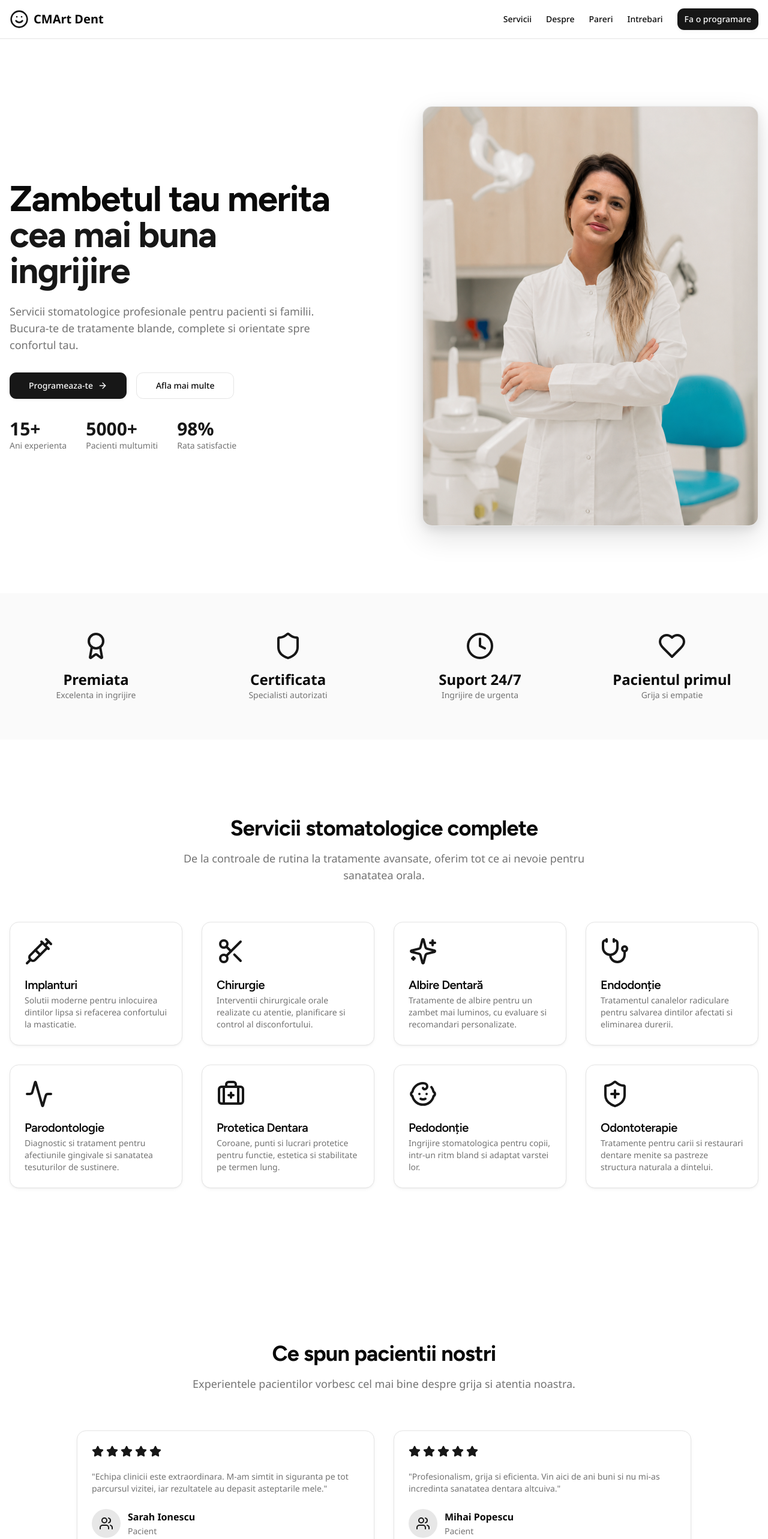
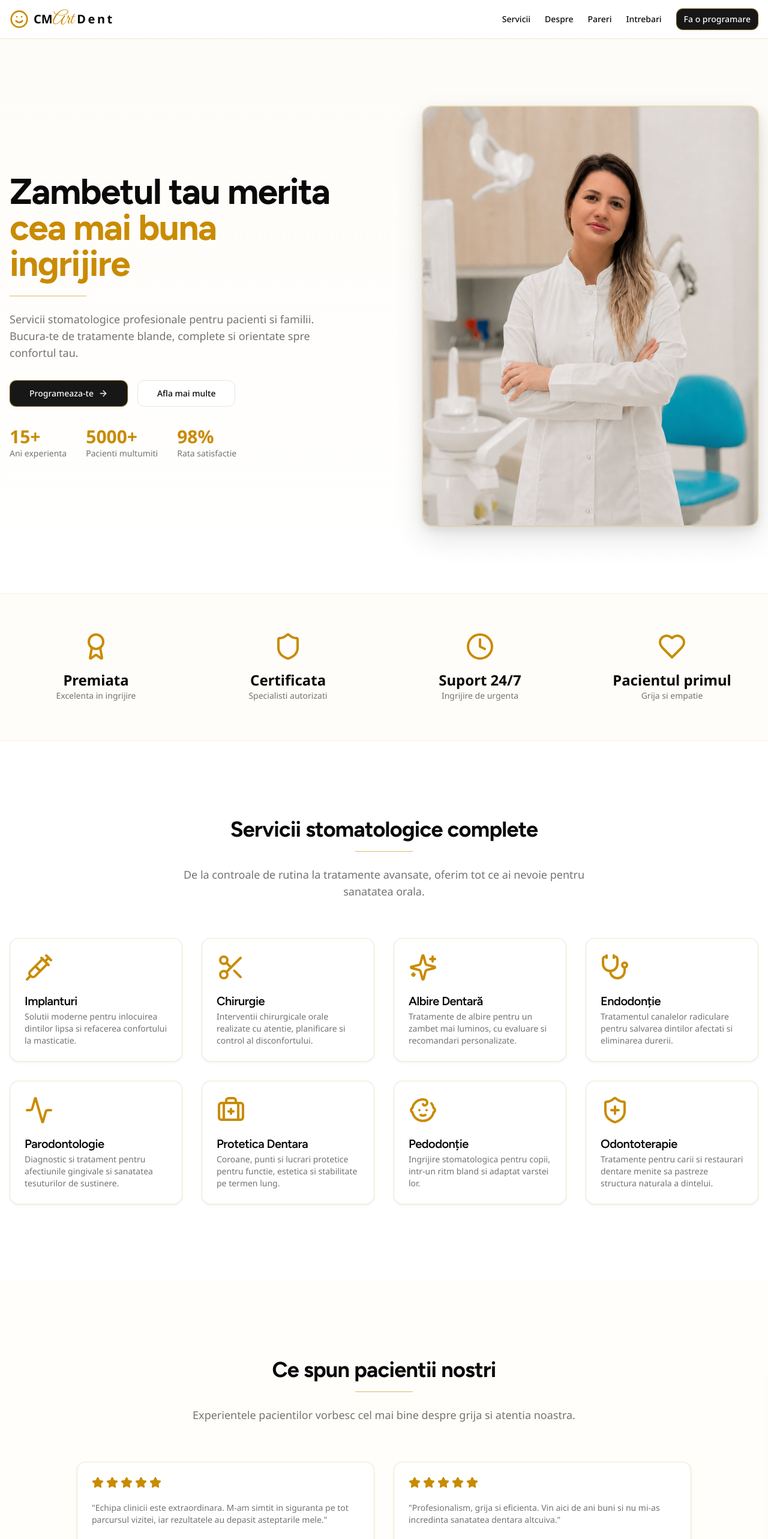
Before and after one commit to Freq95/dr-nasa, a React (Vite) app in the folder magic-ui-demo/smilecare-dental/: page / in a window 1280 px wide. Shown: the top 2566 px of the page at 60% size. Built offline with nearby package versions, Linux system fonts and the light colour scheme.

Commit message:
Add gold branding and update doctor photo

```diff
--- a/magic-ui-demo/smilecare-dental/index.html
+++ b/magic-ui-demo/smilecare-dental/index.html
@@ -8,7 +8,7 @@
     <link rel="preconnect" href="https://fonts.googleapis.com" />
     <link rel="preconnect" href="https://fonts.gstatic.com" crossorigin />
     <link
-      href="https://fonts.googleapis.com/css2?family=Figtree:wght@300;400;500;600;700&family=Noto+Sans:wght@300;400;500;700&display=swap"
+      href="https://fonts.googleapis.com/css2?family=Figtree:wght@300;400;500;600;700&family=Great+Vibes&family=Noto+Sans:wght@300;400;500;700&display=swap"
       rel="stylesheet"
     />
   </head>
--- a/magic-ui-demo/smilecare-dental/src/DentistryWebsite.tsx
+++ b/magic-ui-demo/smilecare-dental/src/DentistryWebsite.tsx
@@ -49,9 +49,9 @@ const Button = React.forwardRef<
   const baseStyles =
     "inline-flex items-center justify-center whitespace-nowrap rounded-md text-sm font-medium ring-offset-background transition-colors focus-visible:outline-none focus-visible:ring-2 focus-visible:ring-ring focus-visible:ring-offset-2 disabled:pointer-events-none disabled:opacity-50 cursor-pointer";
   const variants = {
-    default: "bg-primary text-primary-foreground hover:bg-primary/90 shadow-sm",
+    default: "border border-gold/50 bg-primary text-primary-foreground shadow-sm hover:bg-primary/90 hover:border-gold",
     outline:
-      "border border-input bg-background hover:bg-accent hover:text-accent-foreground",
+      "border border-input bg-background hover:border-gold/60 hover:bg-gold-soft/40 hover:text-accent-foreground",
     ghost: "hover:bg-accent hover:text-accent-foreground",
   };
   const sizes = {
@@ -285,12 +285,15 @@ const DentistryWebsite = () => {
   return (
     <div className="min-h-screen bg-background text-foreground">
       {/* Navigation */}
-      <nav className="sticky top-0 z-50 border-b bg-background/95 backdrop-blur supports-[backdrop-filter]:bg-background/60">
+      <nav className="sticky top-0 z-50 border-b border-gold/20 bg-background/95 backdrop-blur supports-[backdrop-filter]:bg-background/60">
         <div className="container mx-auto px-4">
           <div className="flex h-16 items-center justify-between">
             <div className="flex items-center gap-2">
-              <Smile className="h-8 w-8 text-primary" />
-              <span className="text-xl font-bold">CMArt Dent</span>
+              <Smile className="h-8 w-8 text-gold" />
+              <span className="text-xl font-bold">
+                CM<span className="font-script text-3xl font-normal leading-none text-gold">Art</span>{" "}
+                <span className="tracking-[0.18em]">Dent</span>
+              </span>
             </div>
 
             {/* Desktop Navigation */}
@@ -341,7 +344,7 @@ const DentistryWebsite = () => {
       </nav>
 
       {/* Hero Section */}
-      <section className="relative overflow-hidden py-16 lg:py-28">
+      <section className="relative overflow-hidden border-b border-gold/10 bg-gradient-to-b from-ivory/50 to-background py-16 lg:py-28">
         <div className="container mx-auto px-4">
           <div className="grid lg:grid-cols-[minmax(0,0.95fr)_minmax(0,1.05fr)] gap-10 xl:gap-20 items-center">
             <motion.div
@@ -351,8 +354,9 @@ const DentistryWebsite = () => {
             >
               <h1 className="text-4xl md:text-5xl lg:text-6xl font-bold tracking-tight mb-6">
                 Zambetul tau merita{" "}
-                <span className="text-primary">cea mai buna ingrijire</span>
+                <span className="text-gold">cea mai buna ingrijire</span>
               </h1>
+              <div className="mb-6 h-px w-32 bg-gold/60" />
               <p className="text-lg text-muted-foreground mb-8">
                 Servicii stomatologice profesionale pentru pacienti si familii.
                 Bucura-te de tratamente blande, complete si orientate spre confortul tau.
@@ -367,15 +371,15 @@ const DentistryWebsite = () => {
               </div>
               <div className="mt-8 flex items-center gap-8">
                 <div>
-                  <div className="text-3xl font-bold text-primary">15+</div>
+                  <div className="text-3xl font-bold text-gold">15+</div>
                   <div className="text-sm text-muted-foreground">Ani experienta</div>
                 </div>
                 <div>
-                  <div className="text-3xl font-bold text-primary">5000+</div>
+                  <div className="text-3xl font-bold text-gold">5000+</div>
                   <div className="text-sm text-muted-foreground">Pacienti multumiti</div>
                 </div>
                 <div>
-                  <div className="text-3xl font-bold text-primary">98%</div>
+                  <div className="text-3xl font-bold text-gold">98%</div>
                   <div className="text-sm text-muted-foreground">Rata satisfactie</div>
                 </div>
               </div>
@@ -386,7 +390,7 @@ const DentistryWebsite = () => {
               transition={{ duration: 0.5, delay: 0.2 }}
               className="relative"
             >
-              <div className="mx-auto aspect-[4/5] w-full max-w-[560px] overflow-hidden rounded-2xl border bg-muted shadow-lg lg:mx-0 lg:ml-auto">
+              <div className="mx-auto aspect-[4/5] w-full max-w-[560px] overflow-hidden rounded-2xl border border-gold/30 bg-muted shadow-lg ring-1 ring-gold/20 lg:mx-0 lg:ml-auto">
                 <img
                   src={`${import.meta.env.BASE_URL}dr-andreea.png`}
                   alt="Dr. Andreea de la CMArt Dent"
@@ -399,26 +403,26 @@ const DentistryWebsite = () => {
       </section>
 
       {/* Proof Section */}
-      <section className="py-16 bg-muted/50">
+      <section className="border-b border-gold/10 bg-ivory/40 py-16">
         <div className="container mx-auto px-4">
           <div className="grid grid-cols-2 md:grid-cols-4 gap-8">
             <div className="text-center">
-              <Award className="h-12 w-12 text-primary mx-auto mb-4" />
+              <Award className="h-12 w-12 text-gold mx-auto mb-4" />
               <div className="text-2xl font-bold">Premiata</div>
               <div className="text-sm text-muted-foreground">Excelenta in ingrijire</div>
             </div>
             <div className="text-center">
-              <Shield className="h-12 w-12 text-primary mx-auto mb-4" />
+              <Shield className="h-12 w-12 text-gold mx-auto mb-4" />
               <div className="text-2xl font-bold">Certificata</div>
               <div className="text-sm text-muted-foreground">Specialisti autorizati</div>
             </div>
             <div className="text-center">
-              <Clock className="h-12 w-12 text-primary mx-auto mb-4" />
+              <Clock className="h-12 w-12 text-gold mx-auto mb-4" />
               <div className="text-2xl font-bold">Suport 24/7</div>
               <div className="text-sm text-muted-foreground">Ingrijire de urgenta</div>
             </div>
             <div className="text-center">
-              <Heart className="h-12 w-12 text-primary mx-auto mb-4" />
+              <Heart className="h-12 w-12 text-gold mx-auto mb-4" />
               <div className="text-2xl font-bold">Pacientul primul</div>
               <div className="text-sm text-muted-foreground">Grija si empatie</div>
             </div>
@@ -433,6 +437,7 @@ const DentistryWebsite = () => {
             <h2 className="text-3xl md:text-4xl font-bold mb-4">
               Servicii stomatologice complete
             </h2>
+            <div className="mx-auto mb-6 h-px w-24 bg-gold/60" />
             <p className="text-lg text-muted-foreground max-w-2xl mx-auto">
               De la controale de rutina la tratamente avansate, oferim tot ce ai nevoie pentru sanatatea orala.
             </p>
@@ -488,9 +493,9 @@ const DentistryWebsite = () => {
                 transition={{ duration: 0.5, delay: index * 0.1 }}
                 viewport={{ once: true }}
               >
-                <Card className="h-full hover:shadow-lg transition-shadow">
+                <Card className="h-full border-gold/20 hover:border-gold/50 hover:shadow-lg transition-all">
                   <CardHeader>
-                    <feature.icon className="h-12 w-12 text-primary mb-4" />
+                    <feature.icon className="h-12 w-12 text-gold mb-4" />
                     <CardTitle className="text-xl">{feature.title}</CardTitle>
                     <CardDescription>{feature.description}</CardDescription>
                   </CardHeader>
@@ -502,12 +507,13 @@ const DentistryWebsite = () => {
       </section>
 
       {/* Testimonials Section */}
-      <section id="testimonials" className="py-20 lg:py-32">
+      <section id="testimonials" className="bg-ivory/30 py-20 lg:py-32">
         <div className="container mx-auto px-4">
           <div className="text-center mb-16">
             <h2 className="text-3xl md:text-4xl font-bold mb-4">
               Ce spun pacientii nostri
             </h2>
+            <div className="mx-auto mb-6 h-px w-24 bg-gold/60" />
             <p className="text-lg text-muted-foreground max-w-2xl mx-auto">
               Experientele pacientilor vorbesc cel mai bine despre grija si atentia noastra.
             </p>
@@ -522,11 +528,11 @@ const DentistryWebsite = () => {
                 transition={{ duration: 0.5, delay: index * 0.1 }}
                 viewport={{ once: true }}
               >
-                <Card className="h-full">
+                <Card className="h-full border-gold/20">
                   <CardHeader>
                     <div className="flex gap-1 mb-4">
                       {[...Array(testimonial.rating)].map((_, i) => (
-                        <Star key={i} className="h-5 w-5 fill-primary text-primary" />
+                        <Star key={i} className="h-5 w-5 fill-gold text-gold" />
                       ))}
                     </div>
                     <CardDescription className="text-base">
@@ -535,8 +541,8 @@ const DentistryWebsite = () => {
                   </CardHeader>
                   <CardContent>
                     <div className="flex items-center gap-3">
-                      <div className="h-12 w-12 rounded-full bg-primary/10 flex items-center justify-center">
-                        <Users className="h-6 w-6 text-primary" />
+                      <div className="h-12 w-12 rounded-full bg-gold/10 flex items-center justify-center">
+                        <Users className="h-6 w-6 text-gold" />
                       </div>
                       <div>
                         <div className="font-semibold">{testimonial.name}</div>
@@ -558,13 +564,14 @@ const DentistryWebsite = () => {
             <h2 className="text-3xl md:text-4xl font-bold mb-4">
               Intrebari frecvente
             </h2>
+            <div className="mx-auto mb-6 h-px w-24 bg-gold/60" />
             <p className="text-lg text-muted-foreground max-w-2xl mx-auto">
               Ai intrebari? Gasesti mai jos raspunsurile principale sau ne poti contacta direct.
             </p>
           </div>
 
           <div className="max-w-3xl mx-auto">
-            <div className="divide-y divide-border rounded-lg border bg-background">
+            <div className="divide-y divide-border rounded-lg border border-gold/20 bg-background">
               {faqs.map((faq, index) => (
                 <AccordionItem
                   key={index}
@@ -587,14 +594,15 @@ const DentistryWebsite = () => {
               <h2 className="text-3xl md:text-4xl font-bold mb-6">
                 Contact
               </h2>
+              <div className="mb-6 h-px w-24 bg-gold/60" />
               <p className="text-lg text-muted-foreground mb-8">
                 Esti gata pentru o programare? Contacteaza-ne si fa primul pas catre un zambet mai sanatos.
               </p>
 
               <div className="space-y-6">
                 <div className="flex items-start gap-4">
-                  <div className="rounded-full bg-primary/10 p-3">
-                    <Phone className="h-6 w-6 text-primary" />
+                  <div className="rounded-full bg-gold/10 p-3">
+                    <Phone className="h-6 w-6 text-gold" />
                   </div>
                   <div>
                     <div className="font-semibold mb-1">Telefon</div>
@@ -603,18 +611,18 @@ const DentistryWebsite = () => {
                 </div>
 
                 <div className="flex items-start gap-4">
-                  <div className="rounded-full bg-primary/10 p-3">
-                    <Mail className="h-6 w-6 text-primary" />
+                  <div className="rounded-full bg-gold/10 p-3">
+                    <Mail className="h-6 w-6 text-gold" />
                   </div>
                   <div>
                     <div className="font-semibold mb-1">Email</div>
-                    <div className="text-muted-foreground">contact@cmartdent.ro</div>
+                    <div className="text-muted-foreground">drandreeanicolescu@gmail.com</div>
                   </div>
                 </div>
 
                 <div className="flex items-start gap-4">
-                  <div className="rounded-full bg-primary/10 p-3">
-                    <MapPin className="h-6 w-6 text-primary" />
+                  <div className="rounded-full bg-gold/10 p-3">
+                    <MapPin className="h-6 w-6 text-gold" />
                   </div>
                   <div>
                     <div className="font-semibold mb-1">Adresa</div>
@@ -626,8 +634,8 @@ const DentistryWebsite = () => {
                 </div>
 
                 <div className="flex items-start gap-4">
-                  <div className="rounded-full bg-primary/10 p-3">
-                    <Clock className="h-6 w-6 text-primary" />
+                  <div className="rounded-full bg-gold/10 p-3">
+                    <Clock className="h-6 w-6 text-gold" />
                   </div>
                   <div>
                     <div className="font-semibold mb-1">Program</div>
@@ -645,7 +653,7 @@ const DentistryWebsite = () => {
               </div>
             </div>
 
-            <Card>
+            <Card className="border-gold/20">
               <CardHeader>
                 <CardTitle>Locatia noastra</CardTitle>
                 <CardDescription>
@@ -653,7 +661,7 @@ const DentistryWebsite = () => {
                 </CardDescription>
               </CardHeader>
               <CardContent className="space-y-4">
-                <div className="overflow-hidden rounded-lg border">
+                <div className="overflow-hidden rounded-lg border border-gold/20">
                   <iframe
                     title="Harta CMArt Dent Tg. Jiu"
                     src="https://www.google.com/maps/embed?pb=!1m18!1m12!1m3!1d5638.9659441496415!2d23.27316091233962!3d45.03542017094953!2m3!1f0!2f0!3f0!3m2!1i1024!2i768!4f13.1!3m3!1m2!1s0x474d8bf2c8ad2bd9%3A0xd8d48f283505b7cb!2sCMart%20Dent%20Dr.%20Nicolescu%20(Ciobanoiu)%20Andreea!5e0!3m2!1sen!2sus!4v1781728464928!5m2!1sen!2sus"
@@ -687,13 +695,16 @@ const DentistryWebsite = () => {
       </section>
 
       {/* Footer */}
-      <footer className="border-t bg-muted/50 py-12">
+      <footer className="border-t border-gold/20 bg-ivory/40 py-12">
         <div className="container mx-auto px-4">
           <div className="grid gap-8 md:grid-cols-2 lg:grid-cols-[1.25fr_0.8fr_1fr_0.85fr_0.85fr]">
             <div>
               <div className="flex items-center gap-2 mb-4">
-                <Smile className="h-6 w-6 text-primary" />
-                <span className="font-bold">CMArt Dent</span>
+                <Smile className="h-6 w-6 text-gold" />
+                <span className="font-bold">
+                  CM<span className="font-script text-2xl font-normal text-gold">Art</span>{" "}
+                  <span className="tracking-[0.14em]">Dent</span>
+                </span>
               </div>
               <p className="text-sm text-muted-foreground">
                 Ingrijire stomatologica pentru intreaga familie. Zambetul tau este prioritatea noastra.
@@ -751,33 +762,33 @@ const DentistryWebsite = () => {
                   target="_blank"
                   rel="noopener noreferrer"
                   aria-label="Facebook CMArt Dent"
-                  className="rounded-full bg-primary/10 p-2 transition-colors hover:bg-primary/20"
+                  className="rounded-full bg-gold/10 p-2 transition-colors hover:bg-gold/20"
                 >
-                  <Facebook className="h-5 w-5 text-primary" />
+                  <Facebook className="h-5 w-5 text-gold" />
                 </a>
                 <a
                   href="https://www.instagram.com/dr.andreea_nicolescu_ciobanoiu"
                   target="_blank"
                   rel="noopener noreferrer"
                   aria-label="Instagram CMArt Dent"
-                  className="rounded-full bg-primary/10 p-2 transition-colors hover:bg-primary/20"
+                  className="rounded-full bg-gold/10 p-2 transition-colors hover:bg-gold/20"
                 >
-                  <Instagram className="h-5 w-5 text-primary" />
+                  <Instagram className="h-5 w-5 text-gold" />
                 </a>
                 <a
                   href="https://www.tiktok.com/@cmart917?_r=1&_t=ZN-97IOHjczBJv"
                   target="_blank"
                   rel="noopener noreferrer"
                   aria-label="TikTok CMArt Dent"
-                  className="rounded-full bg-primary/10 p-2 transition-colors hover:bg-primary/20"
+                  className="rounded-full bg-gold/10 p-2 transition-colors hover:bg-gold/20"
                 >
-                  <Music2 className="h-5 w-5 text-primary" />
+                  <Music2 className="h-5 w-5 text-gold" />
                 </a>
               </div>
             </div>
           </div>
 
-          <div className="mt-8 border-t pt-8 text-center text-sm text-muted-foreground">
+          <div className="mt-8 border-t border-gold/20 pt-8 text-center text-sm text-muted-foreground">
             <p>&copy; 2024 CMArt Dent. Toate drepturile rezervate.</p>
           </div>
         </div>
--- a/magic-ui-demo/smilecare-dental/src/index.css
+++ b/magic-ui-demo/smilecare-dental/src/index.css
@@ -35,6 +35,9 @@
     --border: 0.922 0 0;
     --input: 0.922 0 0;
     --ring: 0.708 0 0;
+    --gold: 0.68 0.145 78;
+    --gold-soft: 0.96 0.036 84;
+    --ivory: 0.985 0.012 84;
 
     --radius: 0.95rem;
   }
--- a/magic-ui-demo/smilecare-dental/tailwind.config.js
+++ b/magic-ui-demo/smilecare-dental/tailwind.config.js
@@ -12,6 +12,7 @@ export default {
       fontFamily: {
         sans: ['"Noto Sans"', "system-ui", "sans-serif"],
         heading: ['"Figtree"', "system-ui", "sans-serif"],
+        script: ['"Great Vibes"', "cursive"],
       },
       colors: {
         border: "oklch(var(--border) / var(--border-alpha, <alpha-value>))",
@@ -47,6 +48,9 @@ export default {
           DEFAULT: "oklch(var(--card) / <alpha-value>)",
           foreground: "oklch(var(--card-foreground) / <alpha-value>)",
         },
+        gold: "oklch(var(--gold) / <alpha-value>)",
+        "gold-soft": "oklch(var(--gold-soft) / <alpha-value>)",
+        ivory: "oklch(var(--ivory) / <alpha-value>)",
       },
       borderRadius: {
         lg: "var(--radius)",
```
Also changed, not shown: magic-ui-demo/smilecare-dental/public/dr-andreea.png.
